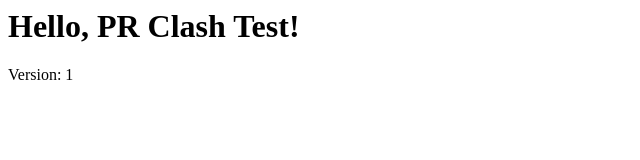
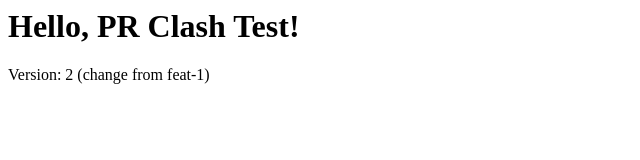
Before and after one commit to tomekrychtyk/pr-clash-test, a plain HTML site: page index.html in a window 1280 px wide. Shown: the whole page, without its empty margins (0-640 px from the left). Drawn offline with Linux system fonts and the light colour scheme.

Commit message:
change from feat-1

```diff
--- a/index.html
+++ b/index.html
@@ -4,6 +4,6 @@
   </head>
   <body>
     <h1>Hello, PR Clash Test!</h1>
-    <p>Version: 1</p>
+    <p>Version: 2 (change from feat-1)</p>
   </body>
 </html>
```
